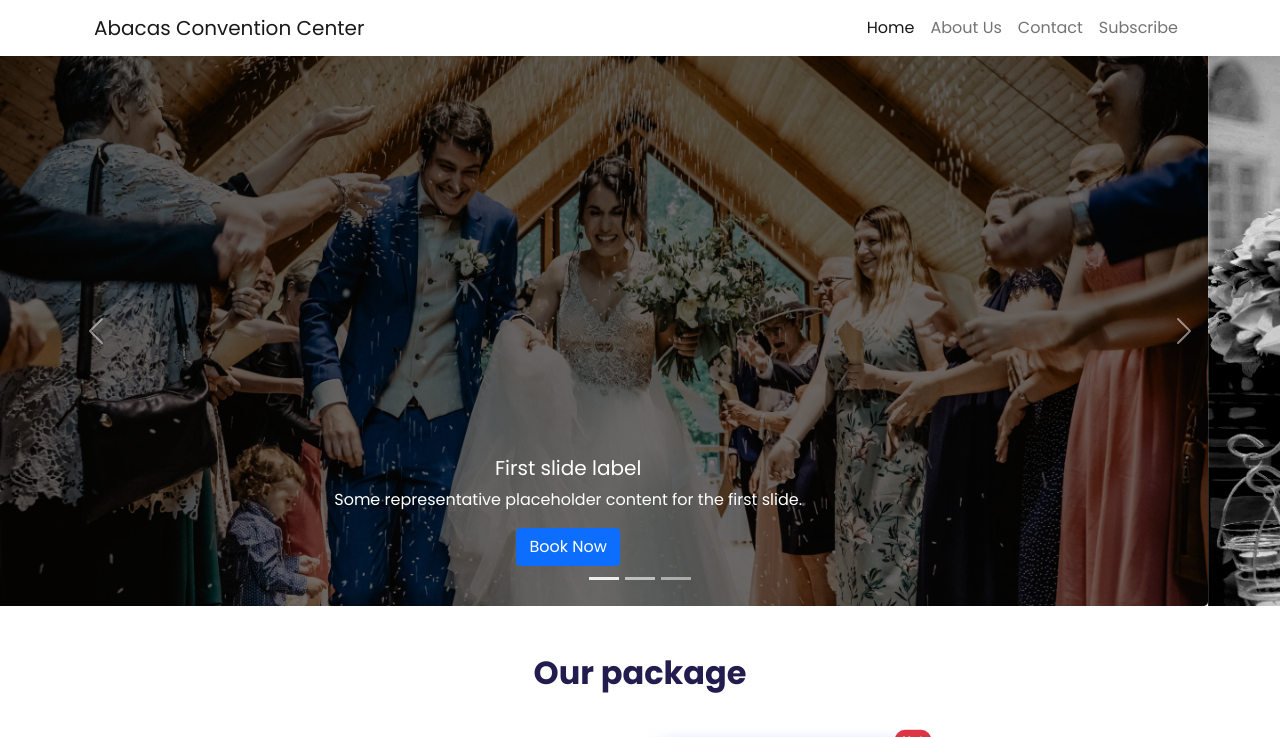
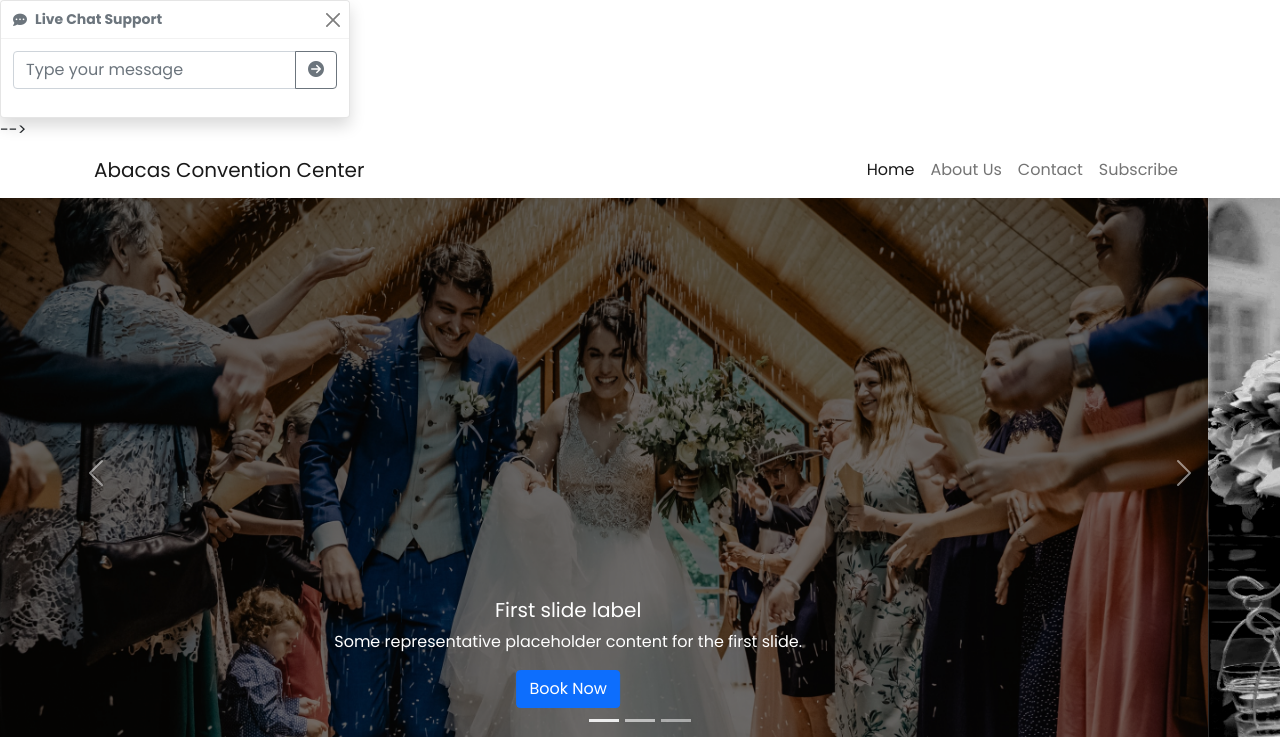
Before and after one commit to Ashik-Ahmed/convention-center, a plain HTML site: page index.html in a window 1280 px wide. Shown: the top 737 px of the page. Drawn offline with nearby package versions, Linux system fonts and the light colour scheme.

Commit message:
toast added

```diff
--- a/index.html
+++ b/index.html
@@ -16,9 +16,46 @@
 
     <!-- Custom CSS  -->
     <link rel="stylesheet" href="css/style.css">
+
+    <script>
+        document.addEventListener("DOMContentLoaded", function () {
+            var btn = document.getElementById("myBtn");
+            var element = document.getElementById("myToast");
+
+            // Create toast instance
+            var myToast = new bootstrap.Toast(element);
+
+            btn.addEventListener("click", function () {
+                myToast.show();
+            });
+        });
+    </script>
 </head>
 
 <body>
+    <!-- Toast  -->
+    <!-- <section>
+        <div aria-live="polite" aria-atomic="true"
+            class="d-flex fixed-bottom justify-content-center align-items-center w-100">
+            <!-- Then put toasts within -->
+    <div class="toast show " role="alert" aria-live="assertive" aria-atomic="true">
+        <div class="toast-header">
+            <i class="fas fa-comment-dots"></i>
+            <strong class="ms-2"> Live Chat Support</strong>
+            <button type="button" class="btn-close ms-auto" data-bs-dismiss="toast" aria-label="Close"></button>
+        </div>
+        <div class="toast-body">
+            <div class="input-group mb-3">
+                <input type="text" class="form-control" placeholder="Type your message"
+                    aria-label="Recipient's username" aria-describedby="button-addon2">
+                <button class="btn btn-outline-secondary" type="button" id="button-addon2"><i
+                        class="fas fa-arrow-circle-right"></i></button>
+            </div>
+        </div>
+    </div>
+    </div>
+    </section> -->
+
     <header>
 
         <!-- Navigation bar -->
@@ -214,7 +251,7 @@
                             <h2 class="accordion-header" id="headingOne">
                                 <button class="accordion-button" type="button" data-bs-toggle="collapse"
                                     data-bs-target="#collapseOne" aria-expanded="true" aria-controls="collapseOne">
-                                    What’s the difference between event design and event planning?
+                                    What's the difference between event design and event planning?
                                 </button>
                             </h2>
                             <div id="collapseOne" class="accordion-collapse collapse show" aria-labelledby="headingOne"
@@ -280,11 +317,12 @@
     </main>
 
 
-
     <!-- Bootstrap JS Script -->
     <script src="https://cdn.jsdelivr.net/npm/bootstrap@5.1.3/dist/js/bootstrap.bundle.min.js"
-        integrity="sha384-ka7Sk0Gln4gmtz2MlQnikT1wXgYsOg+OMhuP+IlRH9sENBO0LRn5q+8nbTov4+1p"
-        crossorigin="anonymous"></script>
+        integrity="sha384-ka7Sk0Gln4gmtz2MlQnikT1wXgYsOg+OMhuP+IlRH9sENBO0LRn5q+8nbTov4+1p" crossorigin="anonymous">
+        </script>
+
+
 </body>
 
 
```
